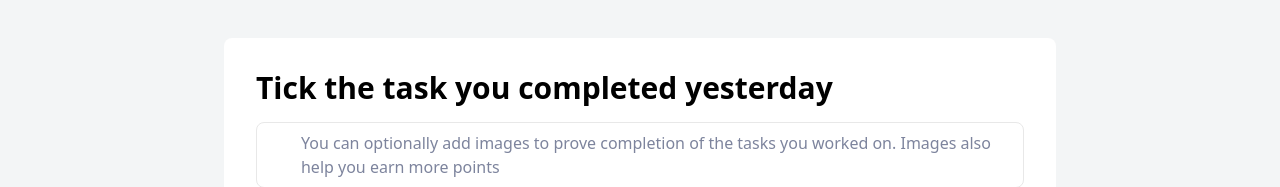
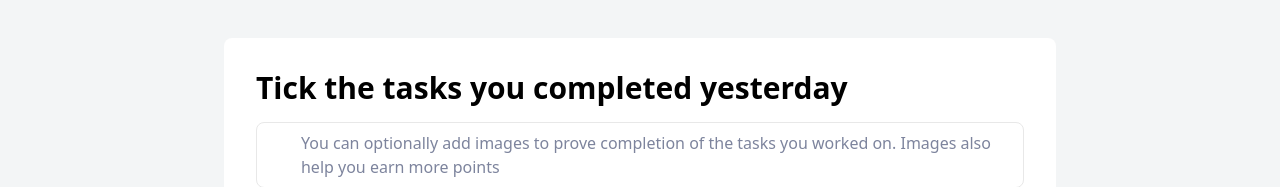
Before and after one commit to Franklivania/frontend-task, a React (Vite) app: page / in a window 1280 px wide. Shown: the part 162-349 px from the top of the page. Built offline with nearby package versions, Linux system fonts and the light colour scheme; some icons are missing.

Commit message:
style: update Readme.md

```diff
--- a/src/components/Home.tsx
+++ b/src/components/Home.tsx
@@ -50,7 +50,7 @@ export default function Home() {
         <section className="relative">
             <header className="relative my-4 flex items-center justify-between">
                 <h2 className="text-3xl font-semibold">
-                    Tick the task you completed yesterday
+                    Tick the tasks you completed yesterday
                 </h2>
             </header>
 
```
Also changed, not shown: 1 other file (tests, documents, lock files or other folders).
